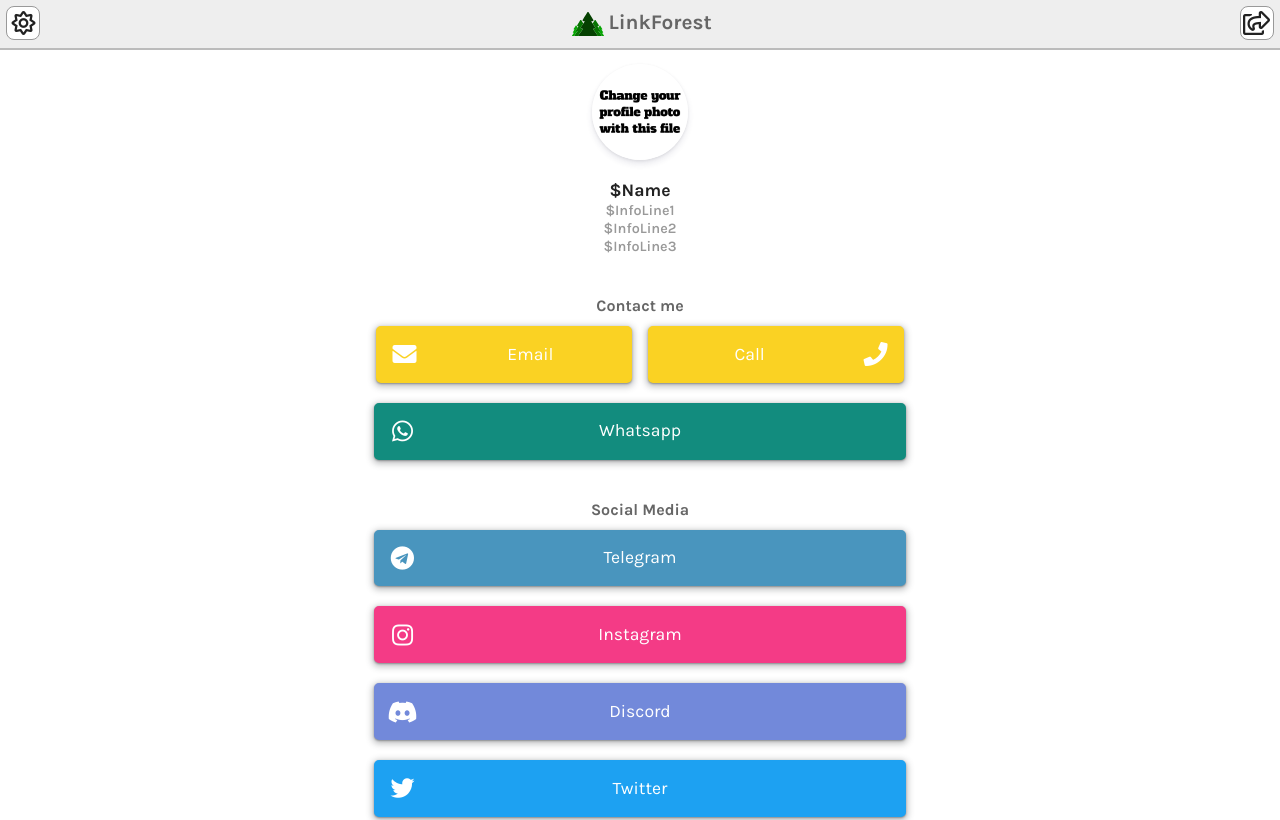
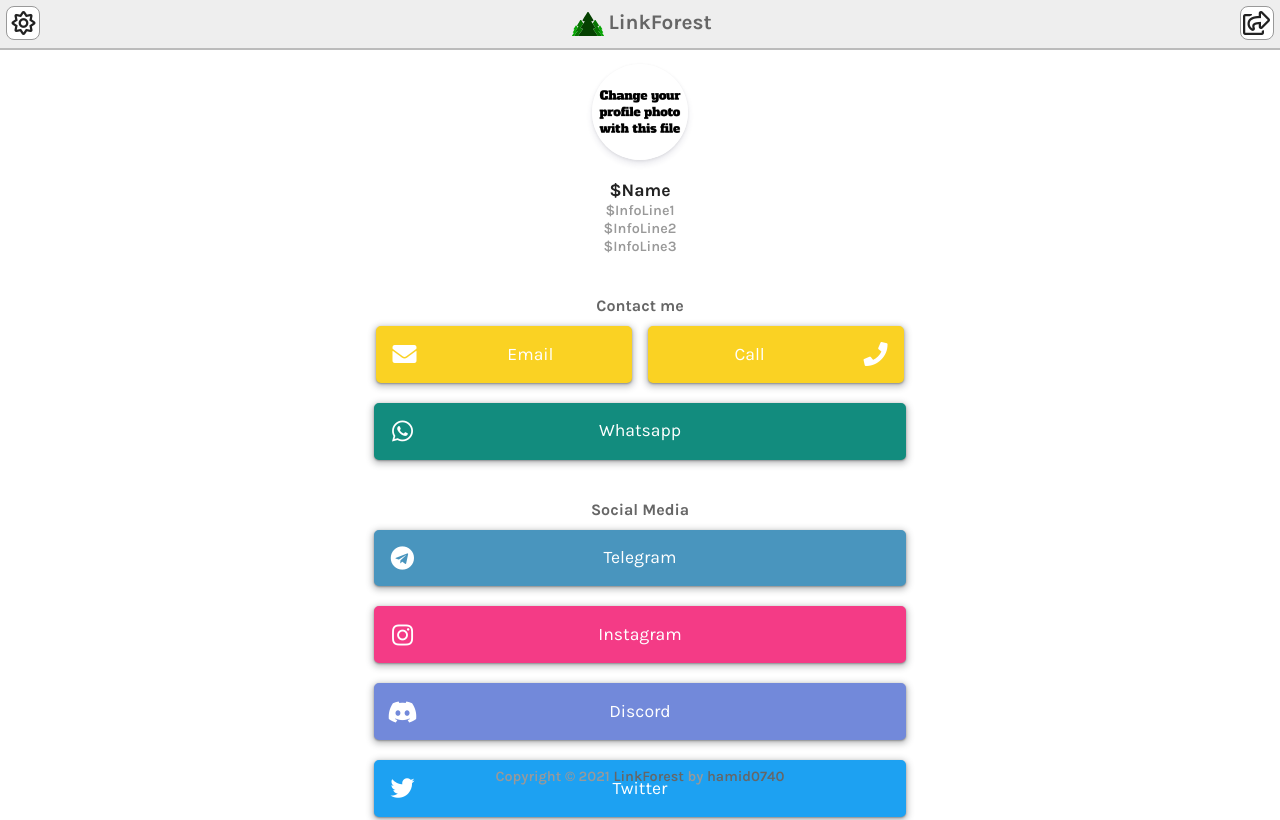
Before and after one commit to hamid0740/LinkForest, a website: page English/src/index.html in a window 1280 px wide. Shown: the top 820 px of the page. Drawn offline with nearby package versions, Linux system fonts and the light colour scheme.

Commit message:
Copyright place fix

```diff
--- a/English/src/style.css
+++ b/English/src/style.css
@@ -2,7 +2,7 @@
 
 /*
   LinkForest template
-  Version: 3.1.2
+  Version: 3.1.4
   Language: English
   Developer: hamid0740
   GitHub: https://github.com/hamid0740/LinkForest
@@ -507,7 +507,9 @@
   width: 100%;
   margin-top: 40px;
   text-align: center;
+  position: absolute;
   bottom: 0;
+  left: 0;
 }
 
 .copyright-link{
```
